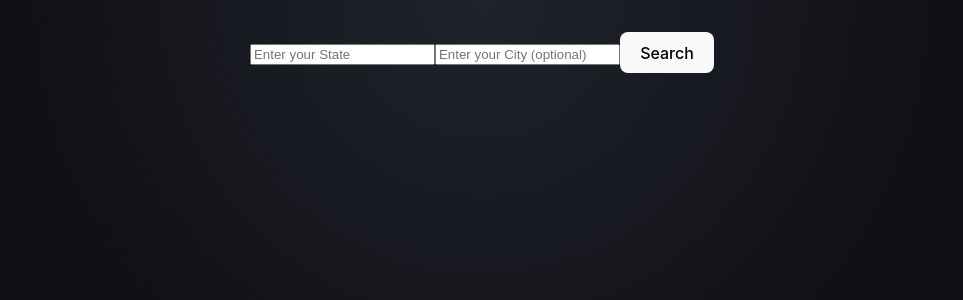
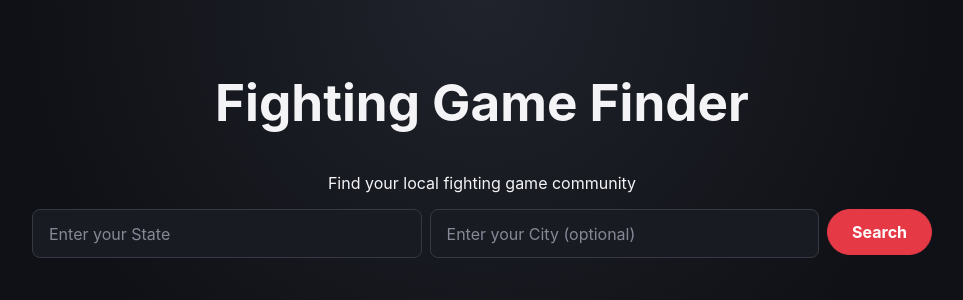
Before and after one commit to rdesa1/fighting-game-finder, a React (Vite) app in the folder frontend/: page / in a window 1280 px wide. Shown: the top 300 px of the page, without its empty margins (158-1121 px from the left). Built offline with nearby package versions, Linux system fonts and the light colour scheme.

Commit message:
Gave the search components a sleeker, more pleasing design.

```diff
--- a/frontend/src/components/searchbar.tsx
+++ b/frontend/src/components/searchbar.tsx
@@ -2,6 +2,7 @@
 // events: https://react.dev/learn/responding-to-events
 
 import React, { useState } from "react";
+import "../styles/searchbar.css";
 
 interface SearchbarProps {
      onSubmit: (subnational: string,
@@ -29,20 +30,26 @@ export default function Searchbar({ onSubmit }
      // We render 2 different search bars, one for the State (mandatory) and one for city (optional)
      return (
 
-          <form onSubmit={handleSubmit}>
+          <form
+               className="search-form"
+               onSubmit={handleSubmit}>
                <input
+                    className="search-input"
                     placeholder={"Enter your State"}
                     value={subnational}
                     onChange={(e) => setSubnational(e.target.value)}
                     required
                />
                <input
+                    className="search-input"
                     placeholder="Enter your City (optional)"
                     value={metroArea}
                     onChange={(e) => setMetroArea(e.target.value)}
 
                />
-               <button type="submit">
+               <button
+                    className="search-button"
+                    type="submit">
                     Search
                </button>
           </form>
--- a/frontend/src/pages/home.tsx
+++ b/frontend/src/pages/home.tsx
@@ -92,9 +92,19 @@ export default function Home() {
      return (
 
           <>
-               <Searchbar
-                    onSubmit={handleSubmit}
-               />
+               <section className="search-hero">
+                    <div className="search-hero-content">
+                         <h1>Fighting Game Finder</h1>
+
+                         <p className="search-hero-subtitle">
+                              Find your local fighting game community
+                         </p>
+
+                         <Searchbar
+                              onSubmit={handleSubmit}
+                         />
+                    </div>
+               </section>
 
                {loading && (
                     <p className="loading-message">
@@ -123,7 +133,7 @@ export default function Home() {
                {results.length > 0 && (
                     <div className="search-results">
                          <div className="results-panel"
-                              ref={resultsPanelRef }>
+                              ref={resultsPanelRef}>
                               <ul className="local-list">
                                    {results.map((local) => (
                                         <Local
--- /dev/null
+++ b/frontend/src/styles/searchbar.css
@@ -0,0 +1,74 @@
+.search-form {
+     display: flex;
+     justify-content: center;
+     align-items: stretch;
+     gap: .5rem;
+     width: min(900px, 92vw);
+     margin: 0 auto;
+}
+
+.search-input {
+     flex: 1;
+     min-width: 0;
+     padding: 0.85rem 1rem;
+     border: 1px solid var(--border);
+     border-radius: var(--radius-small);
+     color: var(--text-primary);
+     background: var(--surface);
+     font: inherit;
+     transition: border-color 0.15s ease, box-shadow 0.15s ease, background-color 0.15s ease;
+}
+
+     .search-input::placeholder {
+          color: var(--text-muted);
+     }
+
+     .search-input:hover {
+          border-color: #555b68;
+          background: var(--surface-raised);
+     }
+
+     .search-input:focus {
+          outline: none;
+          border-color: var(--focus);
+          box-shadow: 0 0 0 3px rgba(101, 167, 255, 0.18);
+          background: var(--surface-raised);
+     }
+
+.search-button {
+     padding: .6rem 1.5rem;
+     border: 1px solid var(--accent);
+     border-radius: 999px;
+     color: white;
+     background: var(--accent);
+     font: inherit;
+     font-weight: 700;
+     cursor: pointer;
+     transition: transform 0.15s ease, background-color 0.15s ease, box-shadow 0.15s ease;
+     height: 46px;
+}
+
+     .search-button:hover {
+          transform: translateY(-1px);
+          background: var(--accent-hover);
+          box-shadow: var(--shadow-small);
+     }
+
+     .search-button:active {
+          transform: translateY(0);
+     }
+
+     .search-button:focus-visible {
+          outline: 3px solid var(--focus);
+          outline-offset: 2px;
+     }
+
+@media (max-width: 700px) {
+     .search-form {
+          flex-direction: column;
+     }
+
+     .search-button {
+          width: 100%;
+     }
+}
```
